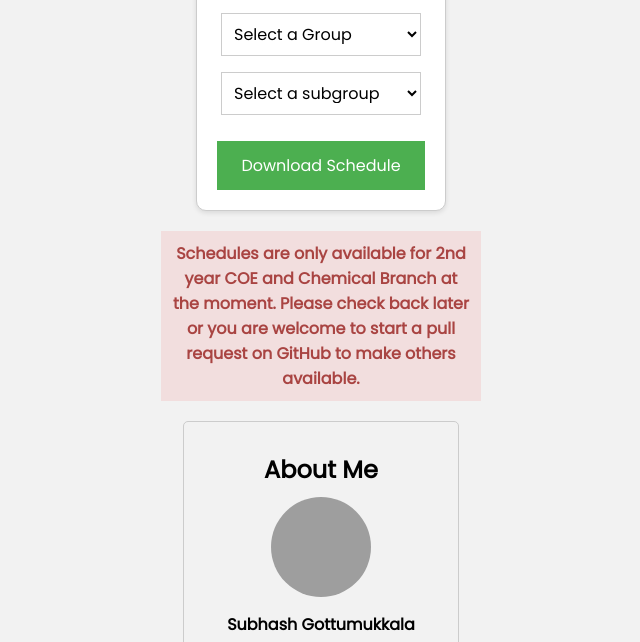
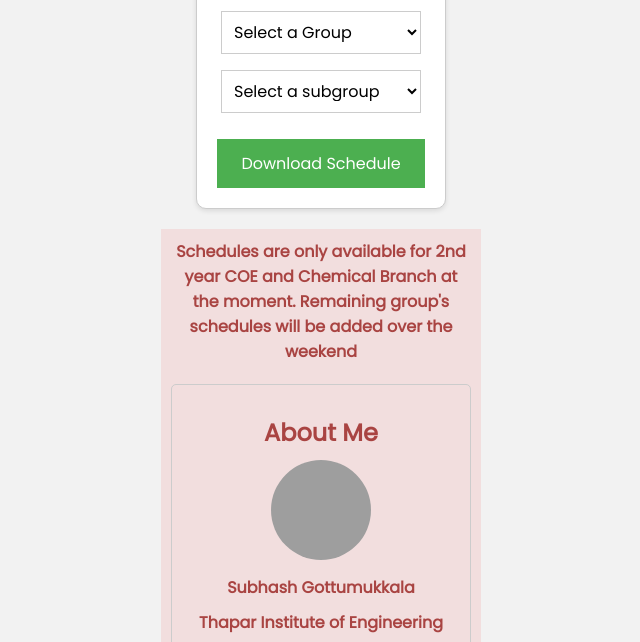
Before and after one commit to subhashhhhhh/simple-schedule, a plain HTML site: page index.html in a window 1280 px wide. Shown: the part 149-791 px from the top of the page, without its empty margins (319-959 px from the left). Drawn offline with Linux system fonts and the light colour scheme; grey boxes are pictures that could not be loaded.

Commit message:
updated index.html

```diff
--- a/index.html
+++ b/index.html
@@ -43,9 +43,7 @@
 </div>
 
 <div class="warning-message">
-  Schedules are only available for 2nd year COE and Chemical Branch at the moment. Please check back later or you are welcome to start a pull request on GitHub to make others available.
-</div>
-
+  Schedules are only available for 2nd year COE and Chemical Branch at the moment. Remaining group's schedules will be added over the weekend
 <div class="personal-info">
   <h2>About Me</h2>
   <div class="profile-pic"></div>
```
